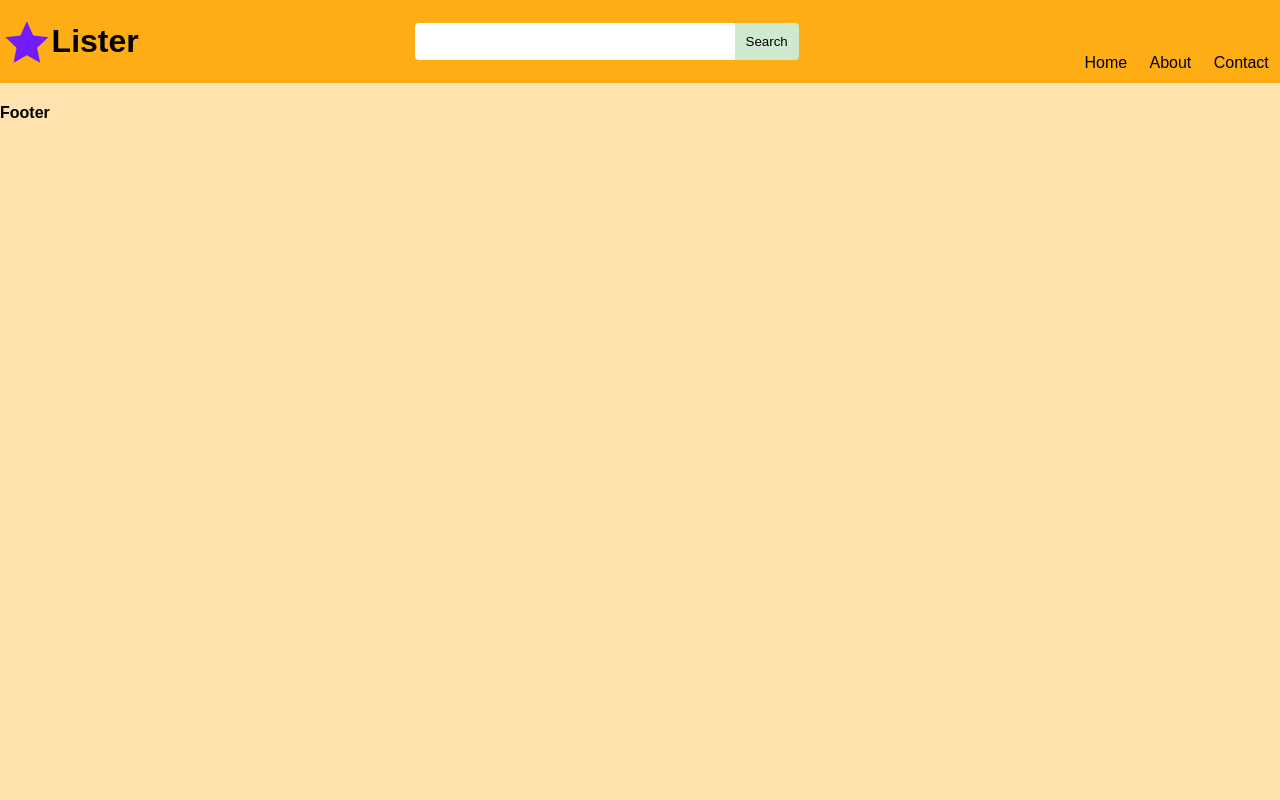
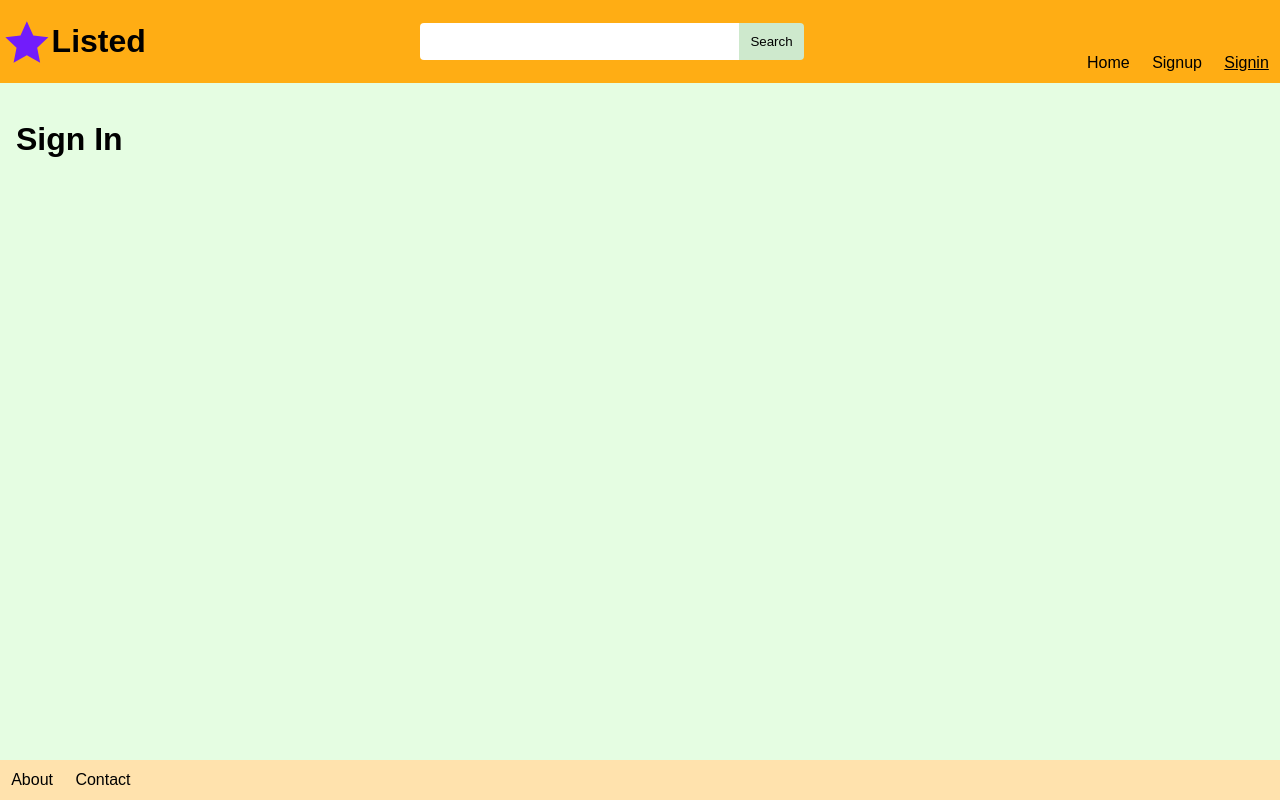
Before and after one commit to johannesmu/listerApp, a React (Create React App) app: page /signin in a window 1280 px wide. Built offline with nearby package versions, Linux system fonts and the light colour scheme.

Commit message:
added signin and signup component

```diff
--- a/src/App.js
+++ b/src/App.js
@@ -1,8 +1,10 @@
 import { Routes, Route, useLocation } from 'react-router-dom'
 
-import {Home} from './pages/Home'
+import { Home } from './pages/Home'
 import { About } from './pages/About'
 import { Contact } from './pages/Contact'
+import { Signin } from './pages/Signin'
+import { Signup } from './pages/Signup'
 
 import logoimg from './assets/Logo-purple-star.svg'
 import { Header } from './components/Header'
@@ -16,6 +18,11 @@ import './styles/App.css'
 
 const MainNavItems = [
   { "name": "Home", "route": "/", "title": "Home" },
+  { "name": "Signup", "route": "/signup", "title": "Signup" },
+  { "name": "Signin", "route": "/signin", "title": "Signin" },
+]
+
+const FooterNavItems = [
   { "name": "About", "route": "/about", "title": "About" },
   { "name": "Contact", "route": "/contact", "title": "Contact" },
 ]
@@ -24,24 +31,28 @@ const DataSource = "https://jsonplaceholder.typicode.com/posts"
 
 function App() {
 
-  const searchHandler = ( evt ) => {
+  const searchHandler = (evt) => {
     evt.preventDefault()
   }
 
   return (
     <div className="App">
       <Header
-      logo={ <Logo tag="Lister" image={logoimg} size={60} url={"/"} /> }
+        logo={<Logo tag="Listed" image={logoimg} size={60} url={"/"} />}
         name="main"
         nav={<Nav items={MainNavItems} navClass="main-nav" />}
-      search={<Search id="nav-search" action={ searchHandler } />}
+        search={<Search id="nav-search" action={searchHandler} />}
       />
+      <main className='content'>
         <Routes>
-        <Route path="/" element={<Home data={ DataSource } />} />
+          <Route path="/" element={<Home data={DataSource} />} />
+          <Route path="/signup" element={<Signup />} />
+          <Route path="/signin" element={<Signin />} />
           <Route path="/about" element={<About />} />
           <Route path="/contact" element={<Contact />} />
         </Routes>
-      <Footer />
+      </main>
+      <Footer nav={<Nav items={FooterNavItems} navClass="footer-nav" />} />
     </div>
   );
 }
--- a/src/components/Footer.js
+++ b/src/components/Footer.js
@@ -3,7 +3,7 @@ import '../styles/Footer.css'
 export function Footer ( props ) {
   return (
     <footer className="footer">
-      <h4>Footer </h4>
+      { props.nav }
     </footer>
   )
 }
--- a/src/pages/Home.js
+++ b/src/pages/Home.js
@@ -6,6 +6,8 @@ import { Card } from '../components/Card'
 export function Home( props ) {
   const[pageData, setPageData ] = useState([])
 
+  // set site name
+  document.title = "Welcome to Listd"
 
   useEffect( () => {
     if( pageData.length == 0 ) {
--- /dev/null
+++ b/src/pages/Signin.js
@@ -0,0 +1,7 @@
+export function Signin( props ) {
+  return (
+    <div className="signin">
+      <h1>Sign In</h1>
+    </div>
+  )
+}
--- /dev/null
+++ b/src/pages/Signup.js
@@ -0,0 +1,7 @@
+export function Signup( props ) {
+  return (
+    <div className="signup">
+      <h1>Sign up</h1>
+    </div>
+  )
+}
```
Lines whose indentation alone changed are shown as unchanged.
